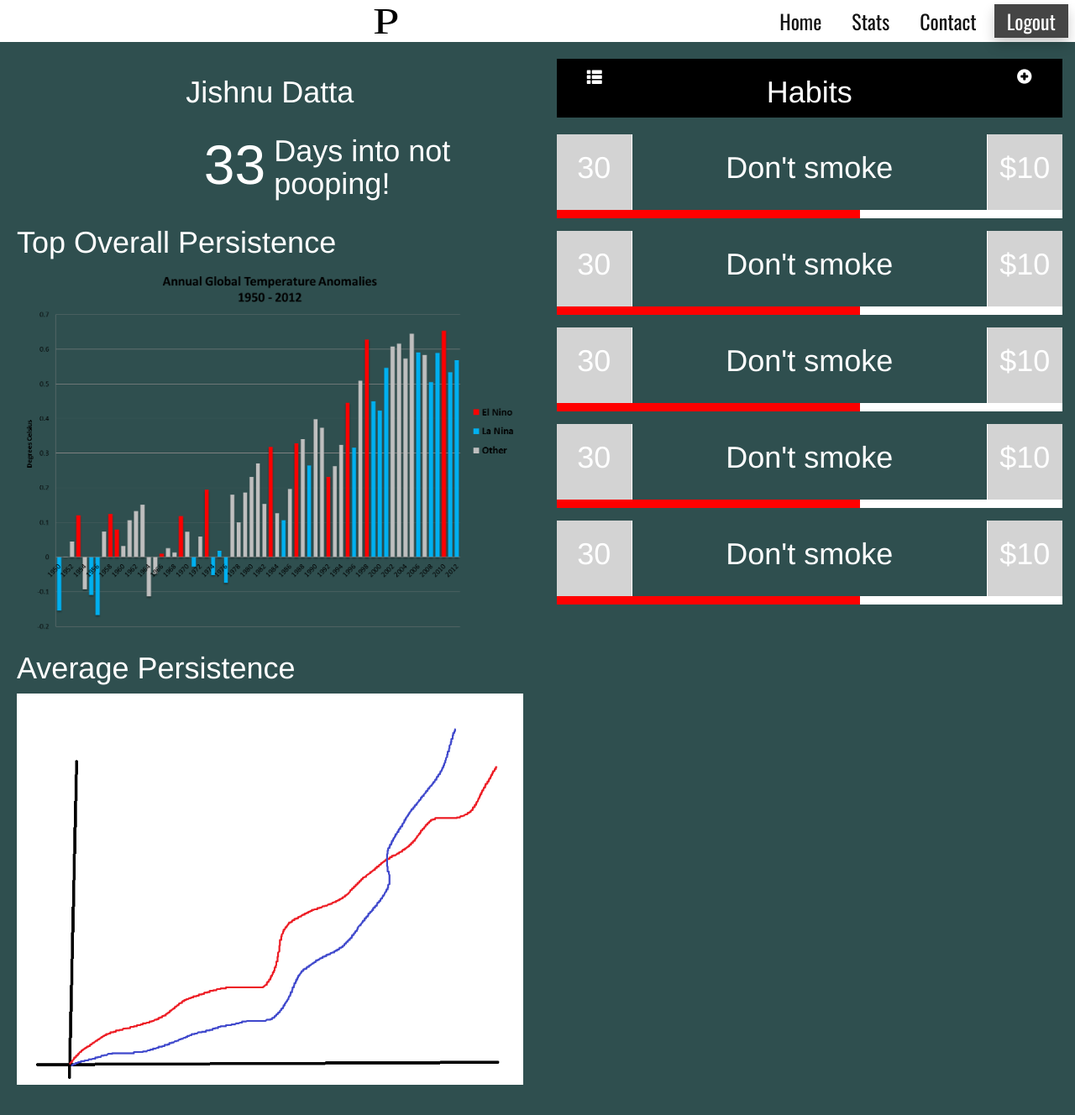
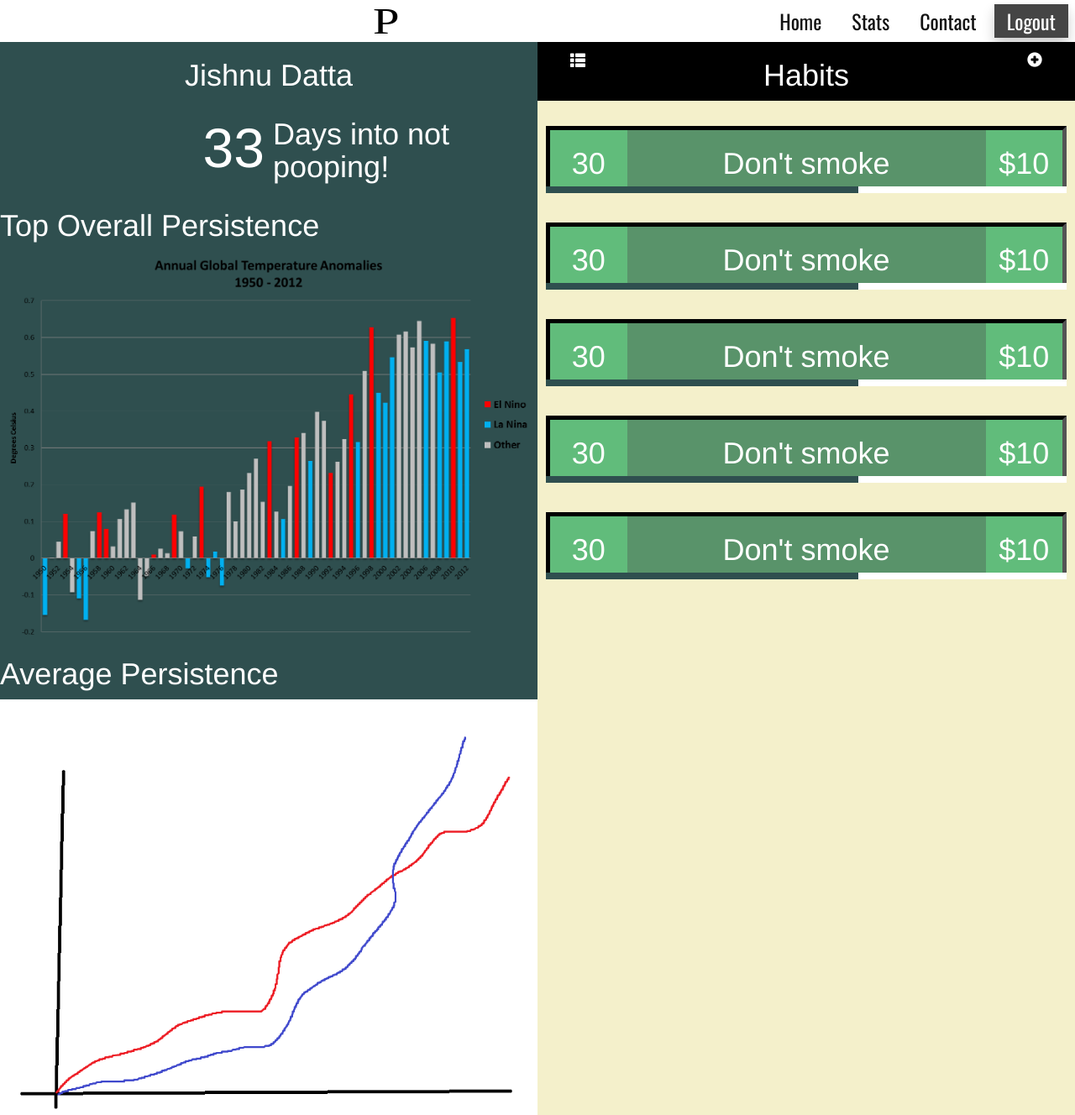
Before and after one commit to daniel1yuan/Persist, a Django app: page /home/ in a window 1280 px wide. Shown: the whole page at 84% size. Before the commit the page ends 1292 px from the top, so only its background shows below. Run offline with Django 3.2, Linux system fonts and the light colour scheme; a user stored in the database is signed in; some libraries are stand-ins or nearby versions; some web fonts are replaced.

Commit message:
Updating color scheme

```diff
--- a/Persist/webapp/static/webapp/css/habitbar.css
+++ b/Persist/webapp/static/webapp/css/habitbar.css
@@ -4,7 +4,8 @@
 	flex-direction: column;
 	height: 100px;
 	margin-bottom:15px;
-	border-color:rgba(0,0,0,0);
+	padding:10px;
+
 }.habitbartext{
 	display: flex;
 	flex-direction: row;
@@ -12,26 +13,28 @@
 	width: 100%;
 	text-align: center;
 	height: 90%;
+	background-color:rgba(89,147,106,1);
+	border-color:black;
+	border-style:inset;
+	border-width:5px;
 	border-bottom: none;
 }.habitbartextstreak{
 	width: 15%;
 	height: 100%;
-	border-right: 1px white solid;
-	background-color: lightgray;
+	background-color: rgba(97,188,123,1);
 }.habitbartextname{
 	width: 70%;
 	height: 100%;
 }.habitbartextmoney{
 	width: 15%;
 	height: 100%;
-	border-left: 1px white solid;
-	background-color: lightgray;
+	background-color: rgba(97,188,123,1);
 }.habitbartimeleftbackground{
 	background-color: white;
 	width: 100%;
 	height:10%;
 }.habitbartimeleftforeground{
-	background-color: red;
+	background-color: DarkSlateGrey;
 	height: 100%;
 	/*INSERT  timeleft/24hrs*/
 	width: 60%;
--- a/Persist/webapp/static/webapp/css/home.css
+++ b/Persist/webapp/static/webapp/css/home.css
@@ -17,11 +17,10 @@
 
 .column{
   width:50%;
-  margin: 20px;
 }
 
 .column.habits{
-  margin-right: 15px;
+  background-color: #F4F0CB;
 }
 
 .column > h1{
```
